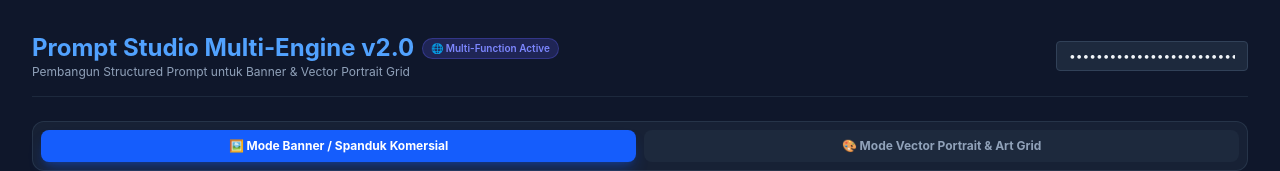
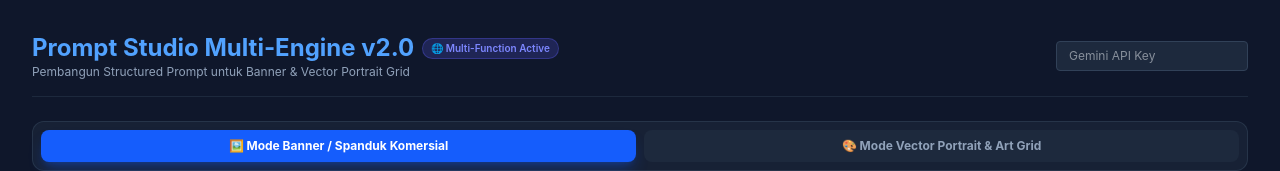
Before and after one commit to YouOne22/Prompt-Studio, a React (Vite) app: page / in a window 1280 px wide. Shown: the top 171 px of the page. Built offline with nearby package versions, Linux system fonts and the light colour scheme; the HTML template or start-up script is replaced by a standard one.

Commit message:
Update App.jsx

```diff
--- a/src/App.jsx
+++ b/src/App.jsx
@@ -1,7 +1,7 @@
 import { useState } from 'react';
 
 export default function App() {
-  const [apiKey, setApiKey] = useState('AQ.Ab8RN6IZbY2EJE5sxROEIzsVzVXuPtpSUgMsWFBBoPrH2_1yyQ');
+  const [apiKey, setApiKey] = useState('');
 
   // MODE DESAIN: 'Banner' atau 'Vector Portrait'
   const [designCategory, setDesignCategory] = useState('Banner');
@@ -78,7 +78,6 @@ export default function App() {
 
     const isVectorPortrait = designCategory === 'Vector Portrait';
 
-    // System instruction dinamis berdasarkan mode yang dipilih
     const systemInstruction = isVectorPortrait ? `
 You are a Senior Vector Illustrator & Professional AI Prompt Engineer specializing in Vector Portrait Grids and Art Prints.
 Analyze the attached reference image (if any) and combine it with the user inputs.
```
